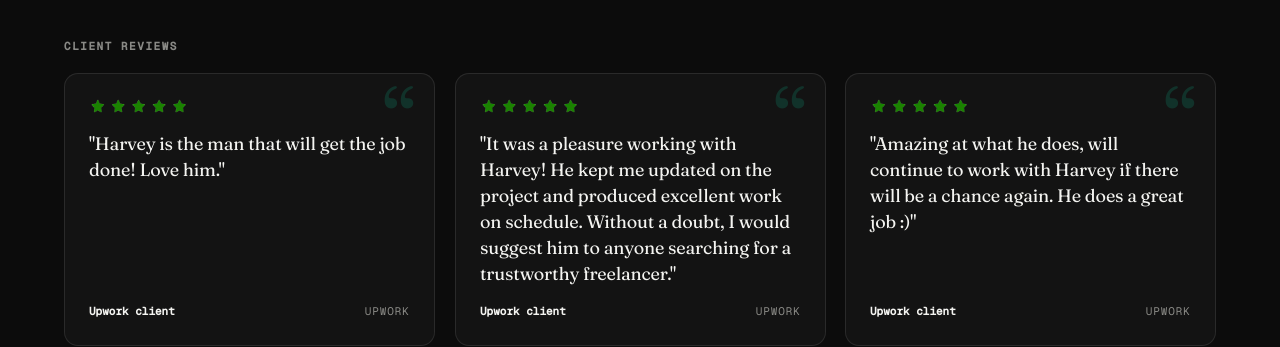
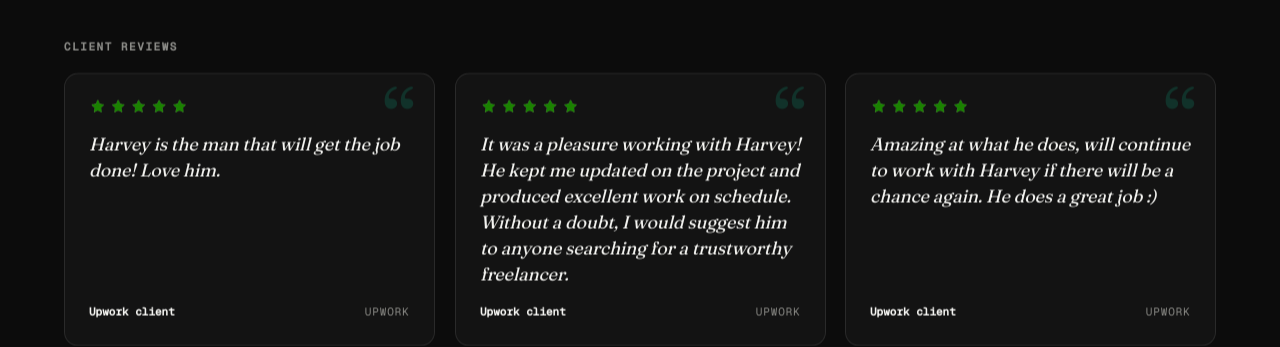
Before and after one commit to harveyjules-ops/PortfolioWebsite, a plain HTML site: page index.html in a window 1280 px wide. Shown: the part 6440-6787 px from the top of the page. Drawn offline with nearby package versions, Linux system fonts and the light colour scheme.

Commit message:
Update index.html

```diff
--- a/index.html
+++ b/index.html
@@ -391,17 +391,17 @@
       <div class="client-reviews">
         <article class="creview reveal">
           <img class="review__stars" src="stars-upwork.png" alt="5 out of 5 stars" />
-          <p class="creview__body">"Harvey is the man that will get the job done! Love him."</p>
+          <p class="creview__body"><i>Harvey is the man that will get the job done! Love him.</i></p>
           <footer class="review__foot"><span class="review__name">Upwork client</span><span class="review__src">Upwork</span></footer>
         </article>
         <article class="creview reveal">
           <img class="review__stars" src="stars-upwork.png" alt="5 out of 5 stars" />
-          <p class="creview__body">"It was a pleasure working with Harvey! He kept me updated on the project and produced excellent work on schedule. Without a doubt, I would suggest him to anyone searching for a trustworthy freelancer."</p>
+          <p class="creview__body"><i>It was a pleasure working with Harvey! He kept me updated on the project and produced excellent work on schedule. Without a doubt, I would suggest him to anyone searching for a trustworthy freelancer.</i></p>
           <footer class="review__foot"><span class="review__name">Upwork client</span><span class="review__src">Upwork</span></footer>
         </article>
         <article class="creview reveal">
           <img class="review__stars" src="stars-upwork.png" alt="5 out of 5 stars" />
-          <p class="creview__body">"Amazing at what he does, will continue to work with Harvey if there will be a chance again. He does a great job :)"</p>
+          <p class="creview__body"><i>Amazing at what he does, will continue to work with Harvey if there will be a chance again. He does a great job :)</i></p>
           <footer class="review__foot"><span class="review__name">Upwork client</span><span class="review__src">Upwork</span></footer>
         </article>
       </div>
```
